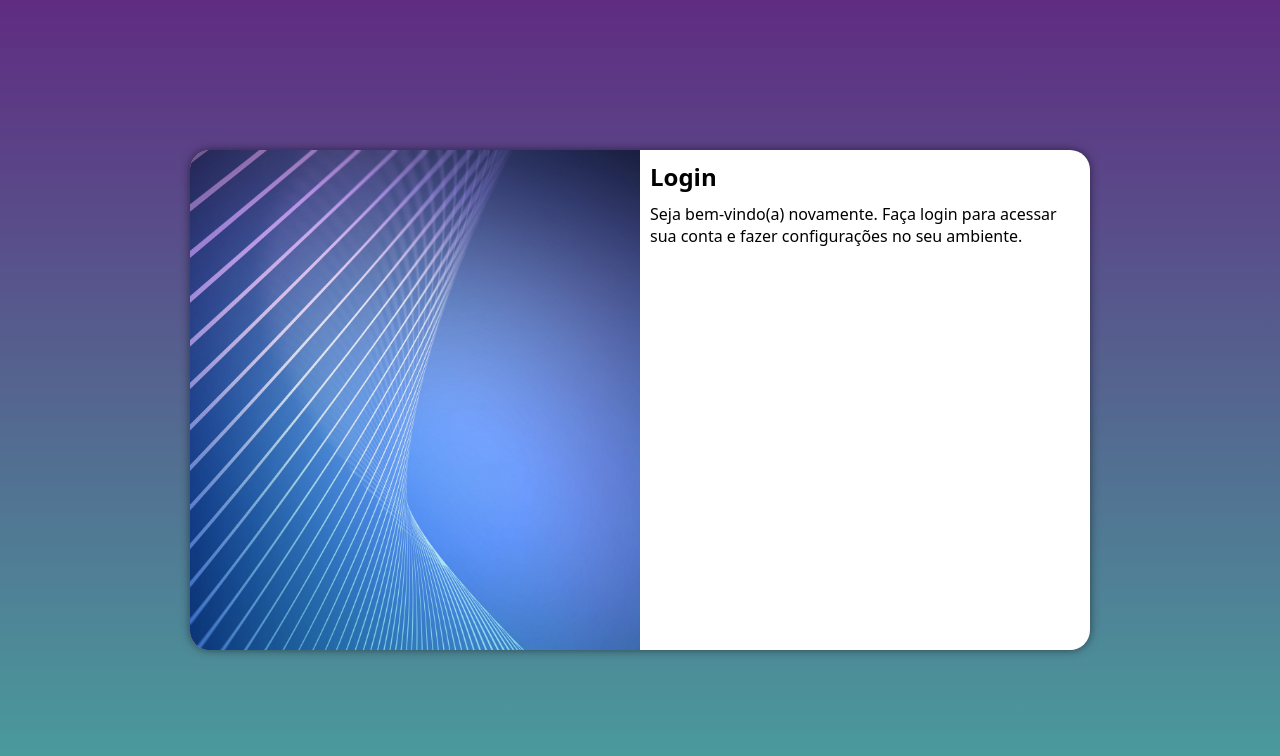
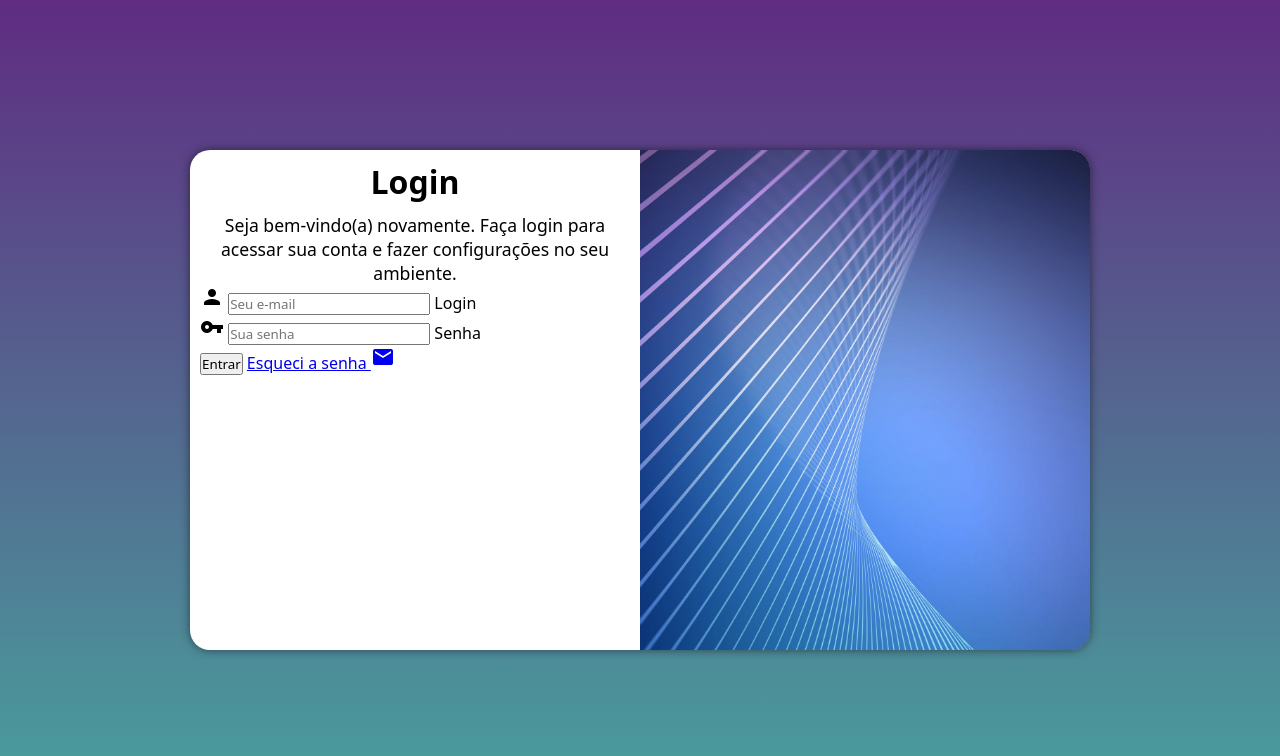
Before and after one commit to barbaraportes/projeto-login, a plain HTML site: page index.html in a window 1280 px wide. Drawn offline with Linux system fonts and the light colour scheme.

Commit message:
adicionei formulario

```diff
--- a/estilos/media-query.css
+++ b/estilos/media-query.css
@@ -20,6 +20,10 @@
         float: right;
         width: 65%;
     }
+
+    #formulario > p {
+        font-size: 1em;
+    }
 }
 
 
@@ -34,14 +38,22 @@
     }
 
     #imagem {
-        float: left;
+        float: right;
         width: 50%;
         height: 100%;
         background-position: left top;
     }
 
     #formulario {
-        float: right;
+        float: left;
         width: 50%;
     }
+
+    #formulario > h1 {
+        font-size: 2em;
+    }
+
+    #formulario > p {
+        font-size: 1.1em;
+    }
 }
--- a/estilos/style.css
+++ b/estilos/style.css
@@ -34,6 +34,8 @@ main {
     border-radius: 20px;
     overflow: hidden;
     box-shadow: 0px 0px 10px rgba(0, 0, 0, 0.508);
+    transition: width .3s, height .3s;
+    transition-timing-function: ease;
 }
 
 #imagem {
@@ -49,6 +51,12 @@ main {
     padding: 10px;
 }
 
+#formulario > h1 {
+    text-align: center;
+    margin-bottom: 10px;
+}
+
 #formulario > p {
-    padding-top: 10px;
+    font-size: 0.8em;
+    text-align: center;
 }
--- a/index.html
+++ b/index.html
@@ -4,6 +4,7 @@
     <meta charset="UTF-8">
     <meta name="viewport" content="width=device-width, initial-scale=1.0">
     <title>Login</title>
+    <link href="https://fonts.googleapis.com/icon?family=Material+Icons" rel="stylesheet">
     <link rel="stylesheet" href="estilos/style.css">
     <link rel="stylesheet" href="estilos/media-query.css">
 </head>
@@ -23,7 +24,25 @@
                 <p>
                     Seja bem-vindo(a) novamente. Faça login para acessar sua conta e fazer configurações no seu ambiente.
                 </p>
-                <form action="login.php" method="post">
+
+                <form action="login.php" method="post" autocomplete="on">
+
+                    <div class="campo">
+                        <span class="material-icons">person</span>
+                        <input type="email" name="login" id="ilogin" placeholder="Seu e-mail" autocomplete="email" required maxlength="30">
+                        <label for="ilogin">Login</label>
+                    </div>
+
+                    <div class="campo">
+                        <span class="material-icons">vpn_key</span>
+                        <input type="password" name="senha" id="isenha" placeholder="Sua senha" autocomplete="current-password" required minlength="8" maxlength="20">
+                        <label for="isenha">Senha</label>
+                    </div>
+
+                    <input type="submit" value="Entrar">
+                    <a href="esqueci.html">
+                        Esqueci a senha <span class="material-icons">mail</span>
+                    </a>
 
 
                 </form>
```
